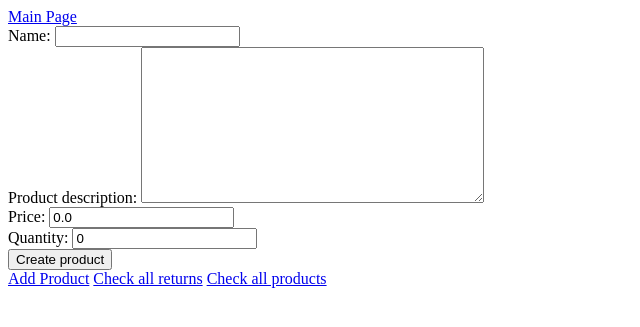
After one commit to fozerc/django_task, a Django app: page /add_products/ in a window 1280 px wide. The commit adds this page. Shown: the top 327 px of the page, without its empty margins (0-640 px from the left). Run offline with Django 5.2, Linux system fonts and the light colour scheme; the visitor is signed in with stand-in values (Sample User, id 1).

Commit message:
вопрос1

```diff
--- a/djangoProject1/settings.py
+++ b/djangoProject1/settings.py
@@ -130,4 +130,4 @@ DEFAULT_AUTO_FIELD = 'django.db.models.BigAutoField'
 
 AUTH_USER_MODEL = 'shop_app.ShopUser'
 
-LOGIN_REDIRECT_URL = '/'
+LOGIN_REDIRECT_URL = ''
--- a/djangoProject1/urls.py
+++ b/djangoProject1/urls.py
@@ -15,13 +15,20 @@ Including another URLconf
     2. Add a URL to urlpatterns:  path('blog/', include('blog.urls'))
 """
 from django.contrib import admin
-from django.contrib.auth.views import LoginView
 from django.urls import path
-from shop_app.views import RegisterView, MainTemplateView
+from shop_app.views import Register, UserLogin, UserLogout, AllProductsTemplate, \
+    ProductViewingReturns, ProductsCreateView, ProductsUpdateView, ProductsListView, MainTemplate
 
 urlpatterns = [
     path('admin/', admin.site.urls),
-    path('register/', RegisterView.as_view(), name='register'),
-    path('login/', LoginView.as_view(template_name='login.html'), name='login'),
-    path('', MainTemplateView.as_view())
+    path('register/', Register.as_view(), name='register'),
+    path('login/', UserLogin.as_view(), name='login'),
+    path('logout/', UserLogout.as_view(), name='logout'),
+    path('check_products/', AllProductsTemplate.as_view(), name='check_products'),
+    path('add_products/', ProductsCreateView.as_view(), name='add_product'),
+    path('returns_products/', ProductViewingReturns.as_view(), name='check_returns'),
+    path('update_products/<int:pk>', ProductsUpdateView.as_view(), name='update_product'),
+    path('products/', ProductsListView.as_view(), name='products'),
+    path('', MainTemplate.as_view(), name='main'),
+
 ]
--- a/shop_app/models.py
+++ b/shop_app/models.py
@@ -1,11 +1,21 @@
 from django.db import models
 from django.contrib.auth.models import AbstractUser
+from django.db.transaction import atomic
 
 
 class ShopUser(AbstractUser):
-    user_wallet = models.IntegerField()
+    user_wallet = models.DecimalField(default=0.00, max_digits=10, decimal_places=2)
 
 
-class Product(models.Model):
-    name = models.CharField(max_length=100)
+class Products(models.Model):
+    name = models.CharField(max_length=100, unique=True)
     product_description = models.TextField(null=True, blank=True)
+    price = models.DecimalField(max_digits=8, decimal_places=2, default=0.00)
+    quantity = models.IntegerField(default=0)
+
+
+class Purchase(models.Model):
+    customer = models.ForeignKey(ShopUser, on_delete=models.CASCADE, related_name='customer_user')
+    created = models.DateTimeField(auto_now_add=True)
+    quantity = models.IntegerField(default=0)
+    product = models.ForeignKey(Products, on_delete=models.CASCADE, related_name='chosen_product')
--- a/shop_app/views.py
+++ b/shop_app/views.py
@@ -1,15 +1,79 @@
-from django.contrib.auth.forms import UserCreationForm
-from django.shortcuts import render
-from django.views.generic import CreateView, TemplateView
-from shop_app.models import ShopUser
-from shop_app.user_from import MyUserCreationForm
+from django.contrib.auth.mixins import LoginRequiredMixin, UserPassesTestMixin
+from django.contrib.auth.views import LogoutView, LoginView
+from django.urls import reverse_lazy
+from django.views.generic import CreateView, TemplateView, FormView, UpdateView, ListView
+from shop_app.models import ShopUser, Products, Purchase
+from shop_app.forms import MyUserCreationForm, PurchaseForm
 
 
-class MainTemplateView(TemplateView):
+class MainTemplate(LoginRequiredMixin, TemplateView):
     template_name = 'base.html'
+    login_url = '/login/'
 
 
-class RegisterView(CreateView):
-    from_class = MyUserCreationForm
+class AllProductsTemplate(UserPassesTestMixin, TemplateView):
+    template_name = 'products.html'
+
+    def test_func(self):
+        return self.request.user.is_superuser
+
+
+class AddProductTemplate(LoginRequiredMixin, TemplateView):
+    template_name = 'add_product.html'
+
+    def test_func(self):
+        return self.request.user.is_superuser
+
+
+class ProductViewingReturns(LoginRequiredMixin, TemplateView):
+    template_name = 'product_returns.html'
+
+
+class UserLogin(LoginView):
+    next_page = '/'
+    template_name = 'login.html'
+
+
+class UserLogout(LoginRequiredMixin, LogoutView):
+    next_page = '/'
+    login_url = 'login/'
+
+
+class Register(CreateView):
+    success_url = '/'
     queryset = ShopUser.objects.all()
+    form_class = MyUserCreationForm
     template_name = 'register.html'
+
+
+class ProductsCreateView(LoginRequiredMixin, CreateView):
+    model = Products
+    fields = ['name', 'product_description', 'price', 'quantity']
+    template_name = 'add_product.html'
+    success_url = reverse_lazy('add_product')
+
+
+class ProductsUpdateView(LoginRequiredMixin, UpdateView):
+    login_url = '/login/'
+    model = Products
+    fields = ['name', 'product_description', 'price', 'quantity']
+    template_name = 'update_product.html'
+    success_url = reverse_lazy('base.html')
+
+
+class ProductsListView(ListView):
+    model = Products
+    paginate_by = 4
+    template_name = 'products.html'
+    extra_context = {'buy_form': PurchaseForm}
+
+
+class PurchasesCreateView(LoginRequiredMixin, CreateView):
+    login_url = '/login/'
+    form_class = PurchaseForm
+    http_method_names = ['post']
+
+    def get_form_kwargs(self):
+        kwargs = super().get_form_kwargs()
+        kwargs['user'] = self.request.user
+        return kwargs
--- /dev/null
+++ b/templates/add_product.html
@@ -0,0 +1,9 @@
+{% extends 'base.html' %}
+
+{% block content %}
+    <form method="post" action="{% url 'add_product' %}">
+        {% csrf_token %}
+        {{ form }}
+    <button type="submit">Create product</button>
+    </form>
+{% endblock %}
--- a/templates/base.html
+++ b/templates/base.html
@@ -9,10 +9,20 @@
 </head>
 <body>
     <div>
-        BASE!!!
+        <a href="{% url 'main' %}">Main Page</a>
     </div>
     {% block content %}
-
+        <div>
+            <form method="post" action="{% url 'logout' %}">
+                {% csrf_token %}
+                <button type="submit">Logout</button>
+            </form>
+        </div>
     {% endblock %}
+    {% if user.is_superuser %}
+        <a href="{% url 'add_product' %}">Add Product</a>
+        <a href="{% url 'check_returns' %}">Check all returns</a>
+        <a href="{% url 'products' %}">Check all products</a>
+    {% endif %}
 </body>
 </html>
--- a/templates/login.html
+++ b/templates/login.html
@@ -4,6 +4,7 @@
     <form method='post' action = {% url 'login' %}>
         {% csrf_token %}
         {{ form }}
+        <input type="hidden" name="next" value="/">
     <button type="submit">Login</button>
     </form>
 {% endblock %}
--- /dev/null
+++ b/templates/product_returns.html
@@ -0,0 +1,5 @@
+{% extends 'base.html' %}
+
+{% block content %}
+	returns
+{% endblock %}
```
Also changed, not shown: shop_app/forms.py (added, +26 -0 lines), shop_app/user_from.py (deleted, +0 -9 lines), templates/products.html (added, +30 -0 lines), templates/update_product.html (added, +9 -0 lines).
